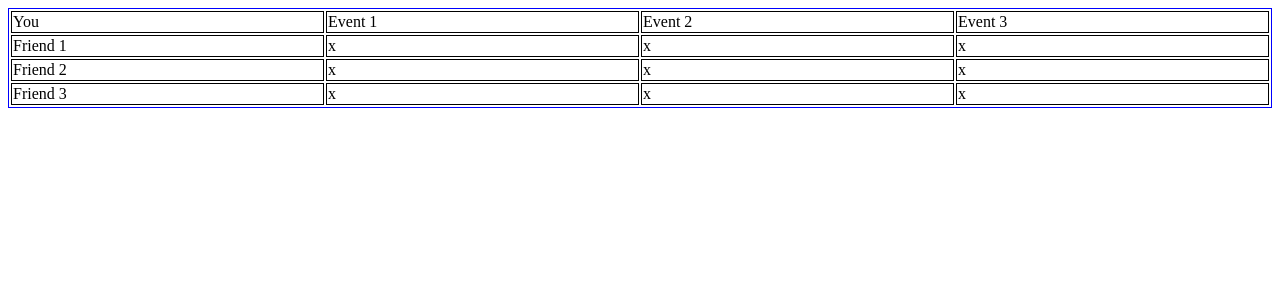
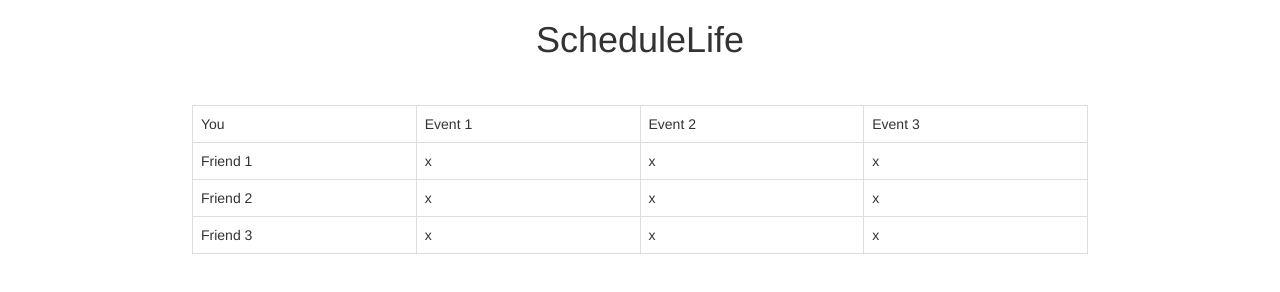
Before and after one commit to ThatAidanGuy/SkeeterhawkTech, a plain HTML site: page ScheduleLife.html in a window 1280 px wide. Drawn offline with nearby package versions, Linux system fonts and the light colour scheme.

Commit message:
Styled file

```diff
--- a/ScheduleLife.html
+++ b/ScheduleLife.html
@@ -3,18 +3,21 @@
   <html>
   <head>
   <title>ScheduleLife</title>
+  <link rel="stylesheet" type="text/css" href="https://maxcdn.bootstrapcdn.com/bootstrap/3.3.6/css/bootstrap.min.css">
   <style>
-  table {
-     width: 100%;
-     border: 1px solid blue;
+  h1 {
+    text-align: center;
+  }
+  table.table {
+     width: 70%;
+     margin: 45px auto;
   }
 
   td {
      width: 25%;
-     border: 1px solid black;
   }
 
-  td.active {
+  td.attending {
   background-color: green
   }
   </style>
@@ -22,7 +25,8 @@
    </script>
   </head>
   <body>
-  <table>
+    <h1>ScheduleLife</h1>
+  <table class="table table-bordered">
   <thead>
   </thead>
    <tbody>
@@ -73,7 +77,7 @@
    $("tr.friend-row td.time").click(function () {
      console.log($(this))
      var $el = $(this);
-     $el.toggleClass("active")
+     $el.toggleClass("attending")
    })
 });
    </script>
```
